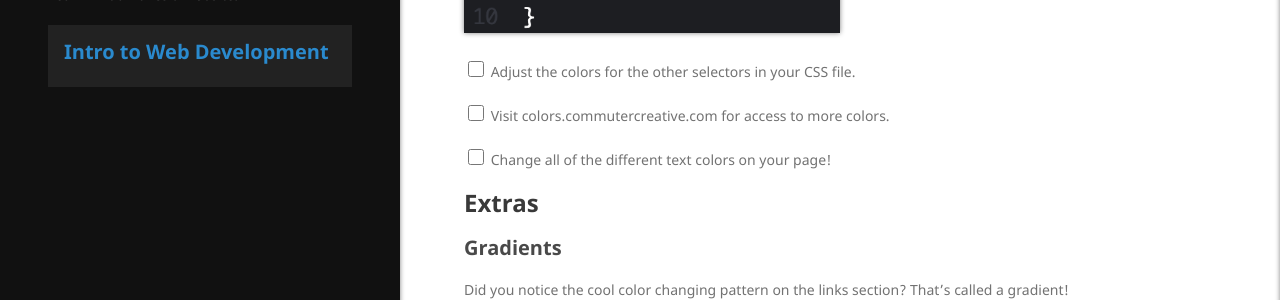
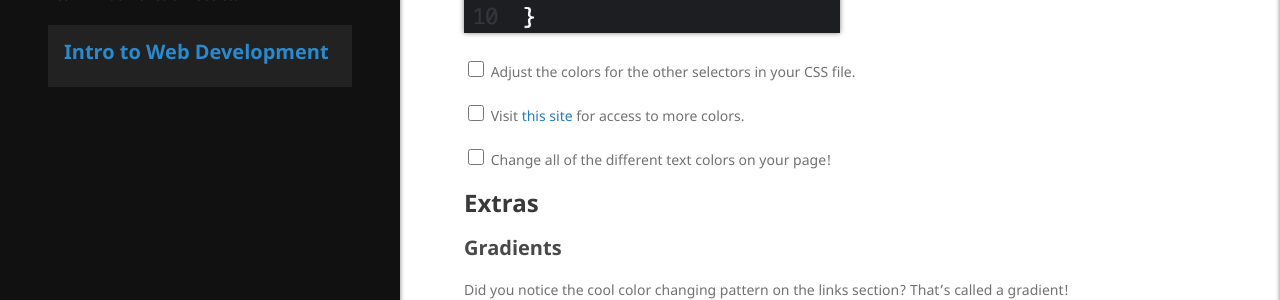
Before and after one commit to south-bend-code-works/code-week, a Jekyll site: the page built from lessons/intro/code-week.md, in a window 1280 px wide and 900 px high, scrolled down 5357 px. Shown: the part 154-454 px from the top of the window. Built offline with Jekyll 4.4.1, drawn with Linux system fonts in a browser that asks for light colours; our own code applies the rules of GitHub Pages for plain Markdown files.

Commit message:
Update code-week.md

```diff
--- a/lessons/intro/code-week.md
+++ b/lessons/intro/code-week.md
@@ -152,7 +152,7 @@ For example, `color:white;` means that your text-color is white.
 
 <input type="checkbox" class="checkbox"> Adjust the colors for the other selectors in your CSS file.
 
-<input type="checkbox" class="checkbox"> Visit colors.commutercreative.com for access to more colors.
+<input type="checkbox" class="checkbox"> Visit [this site](colors.commutercreative.com) for access to more colors.
 
 <input type="checkbox" class="checkbox"> Change all of the different text colors on your page!
 
```
